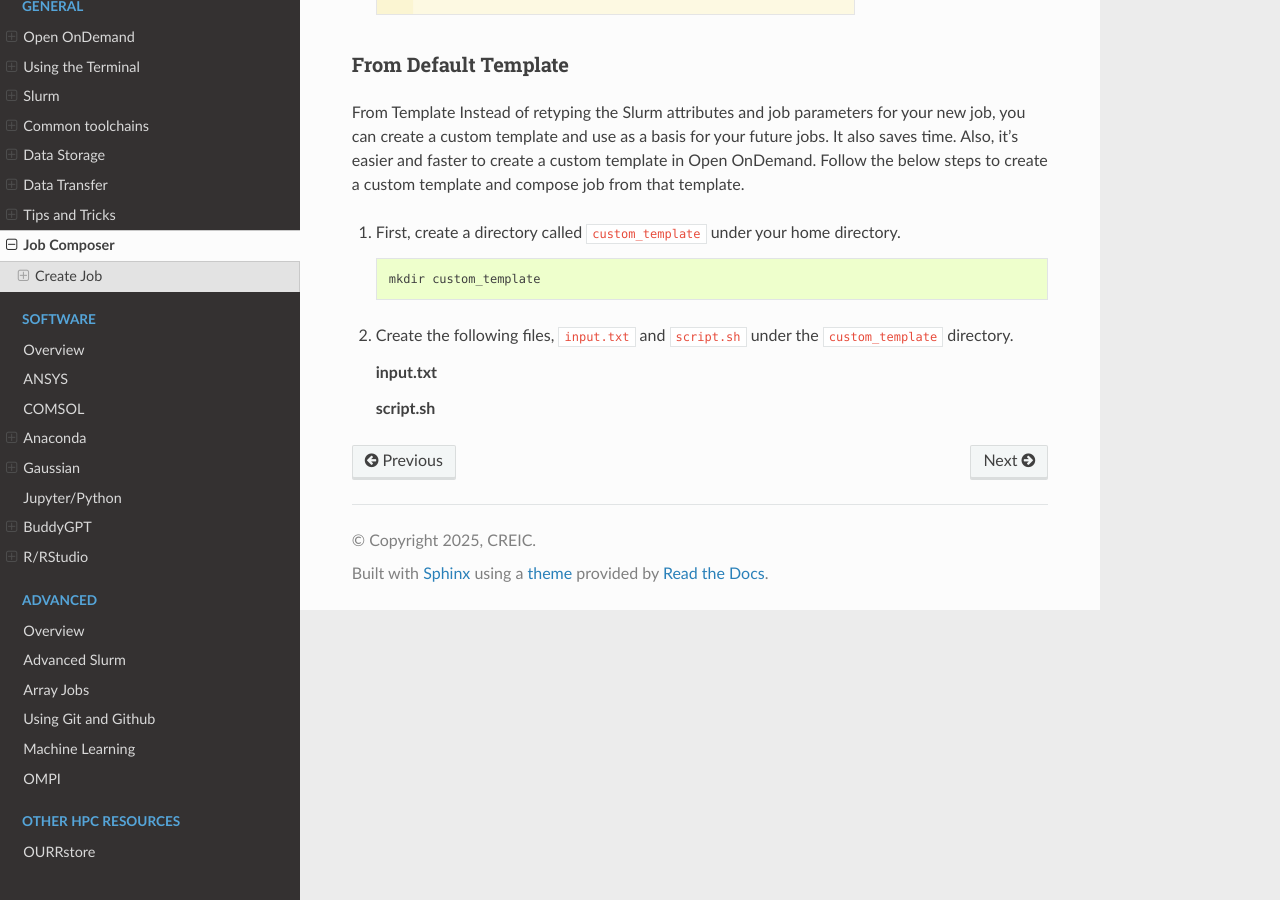
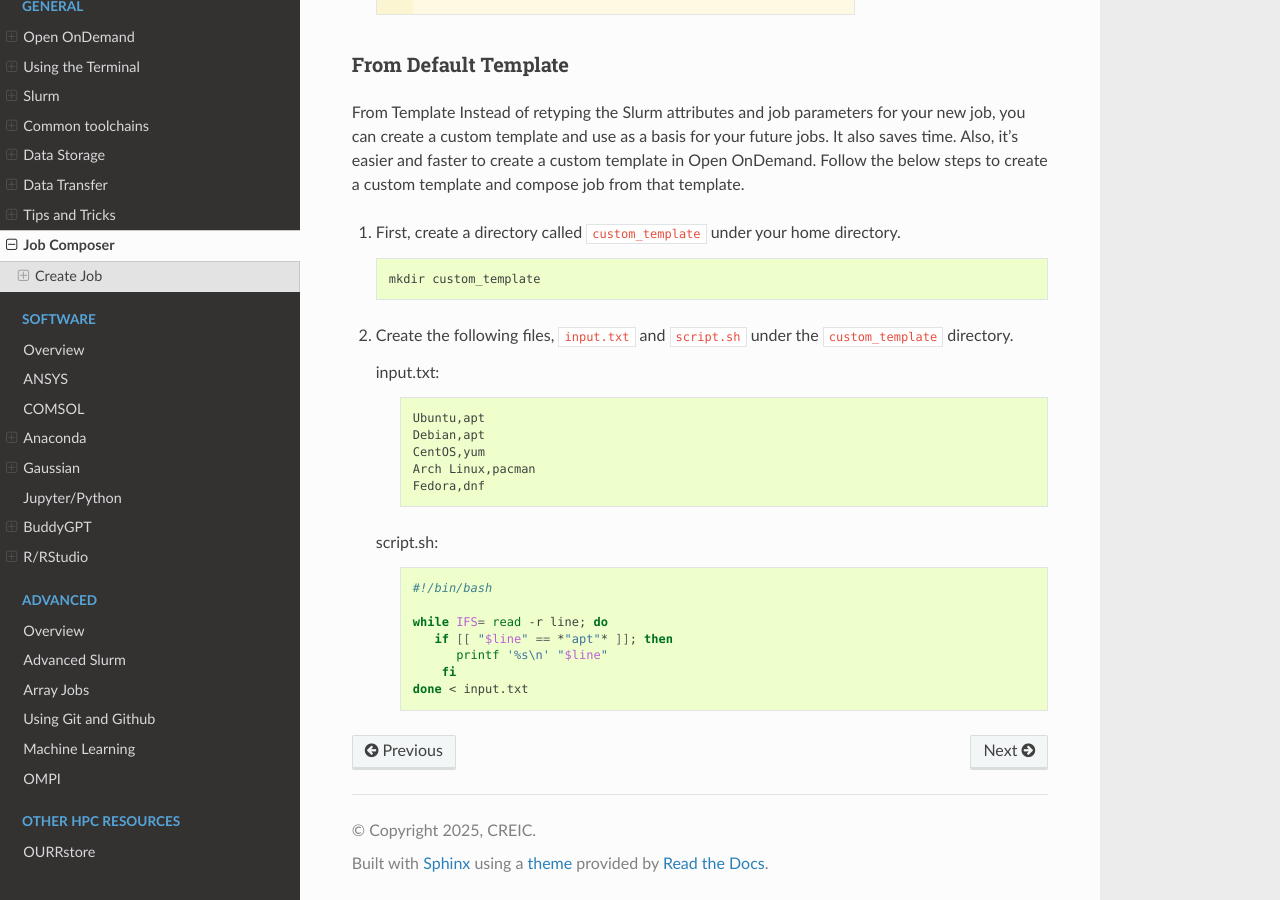
Before and after one commit to UCO-HPC/buddy-documentation, a Sphinx documentation site: the page built from source/general/Job-Composer.rst, in a window 1280 px wide and 900 px high, scrolled down 4992 px. Built offline with Sphinx 7.4.7 and the Read the Docs theme 3.1.0, drawn with Linux system fonts in a browser that asks for light colours; some of the changed lines change nothing that is shown.

Commit message:
code block

```diff
--- a/source/general/Job-Composer.rst
+++ b/source/general/Job-Composer.rst
@@ -96,7 +96,7 @@ It also saves time. Also, it’s easier and faster to create a custom template i
 
 2. Create the following files, ``input.txt`` and ``script.sh`` under the ``custom_template`` directory.
 
-   .. tab-item:: input.txt
+   input.txt:
 
       .. code-block:: text
 
@@ -106,7 +106,7 @@ It also saves time. Also, it’s easier and faster to create a custom template i
             Arch Linux,pacman
             Fedora,dnf
 
-   .. tab-item:: script.sh
+   script.sh:
 
       .. code-block:: bash
 
```
